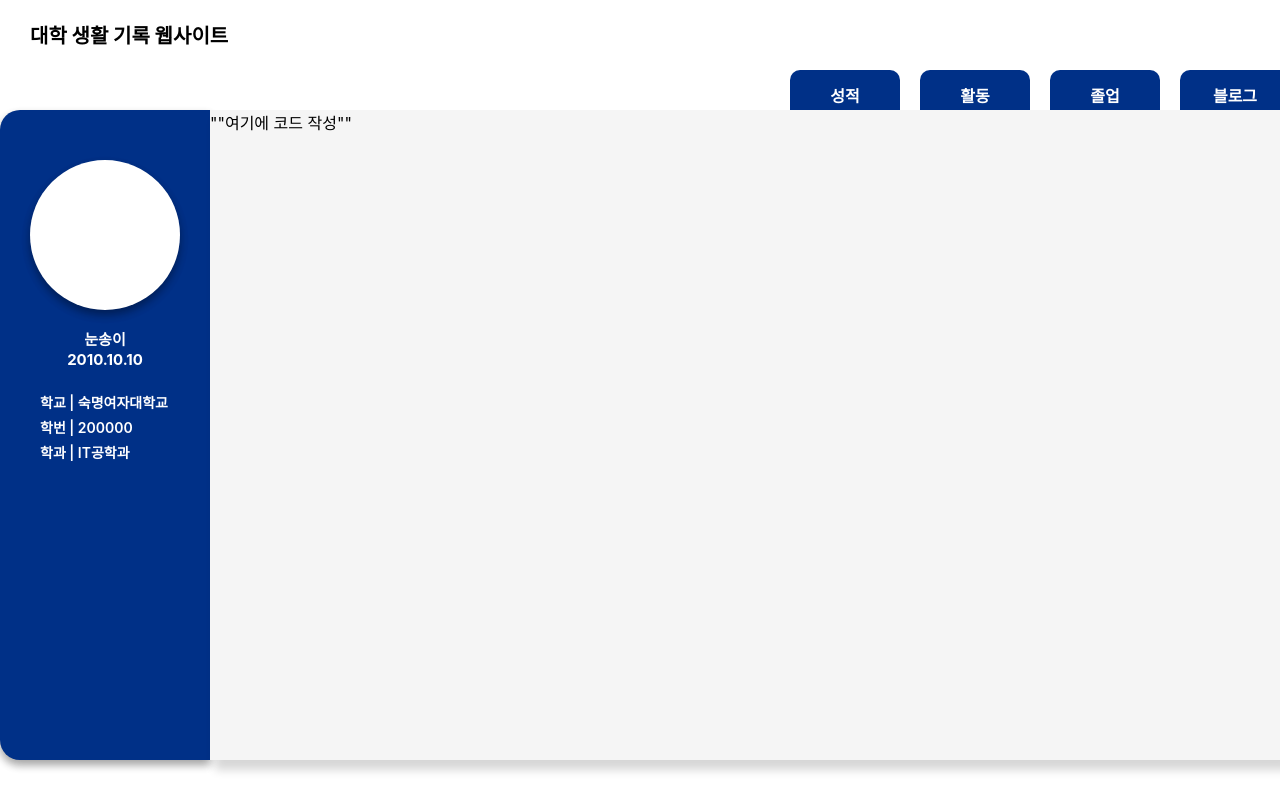
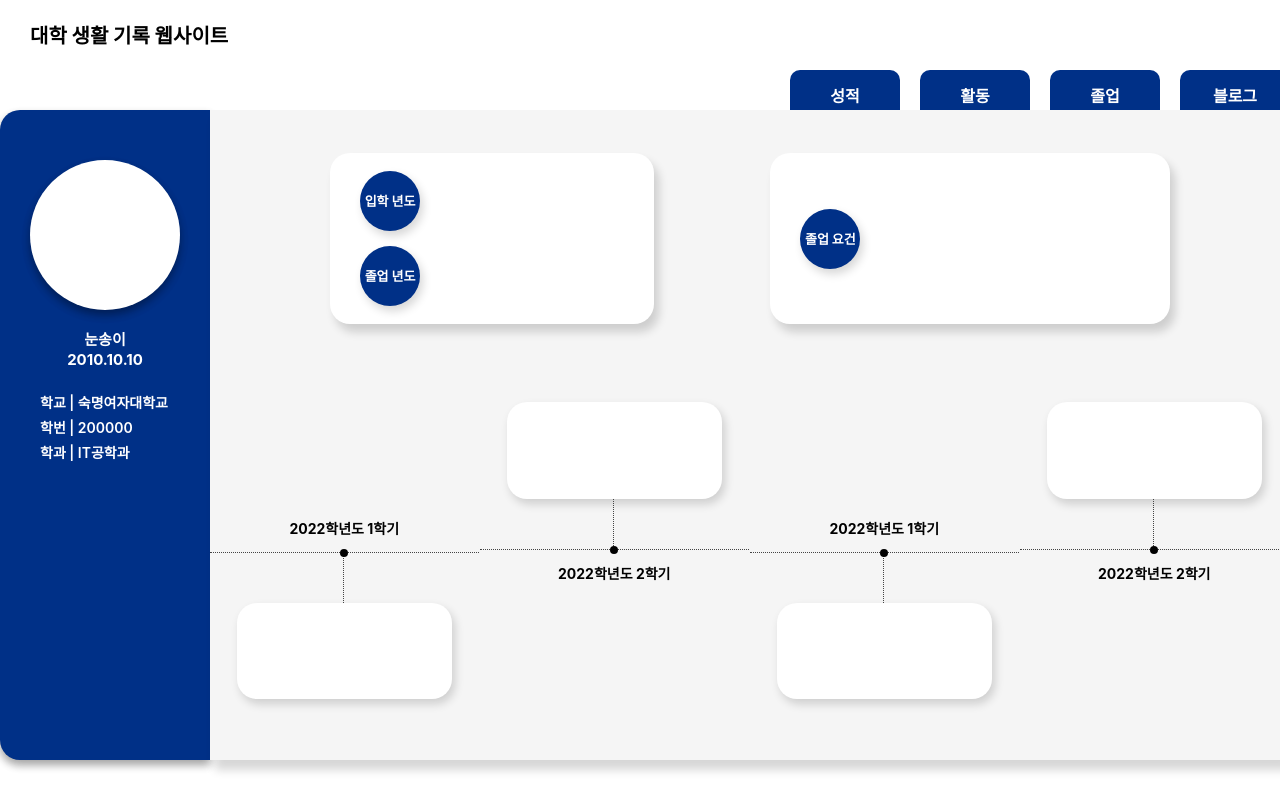
Before and after one commit to JIMIN1020/react-project-univ_life, a React (Create React App) app: page / in a window 1280 px wide. Built offline with nearby package versions, Linux system fonts and the light colour scheme.

Commit message:
1-졸업_UI디자인

```diff
--- a/src/App.js
+++ b/src/App.js
@@ -1,9 +1,10 @@
 import "./App.css";
+import GraduationPage from "./Pages/GraduationPage";
 import MainPage from "./Pages/MainPage";
 import Page from "./Pages/Page";
 
 function App() {
-  return <Page></Page>;
+  return <GraduationPage></GraduationPage>;
 }
 
 export default App;
--- /dev/null
+++ b/src/Pages/Components/GraduationPage/PlanBottom.js
@@ -0,0 +1,20 @@
+import React from "react";
+import styles from "./PlanBottom.module.css";
+
+const PlanBottom = () => {
+  return (
+    <div className={styles.container}>
+      <h3>2022학년도 1학기</h3>
+      <div className={styles.lines}>
+        <div className={styles.leftline}></div>
+        <div className={styles.circle}></div>
+        <div className={styles.rightline}></div>
+      </div>
+      <div className={styles.planBox}>
+        <div className={styles.plan}></div>
+      </div>
+    </div>
+  );
+};
+
+export default PlanBottom;
--- /dev/null
+++ b/src/Pages/Components/GraduationPage/PlanBottom.module.css
@@ -0,0 +1,58 @@
+.container {
+  width: 25%;
+  height: 100%;
+}
+
+.container h3 {
+  margin-top: 180px;
+  font-size: 14px;
+  text-align: center;
+}
+
+.planBox {
+  width: 100%;
+  height: 38%;
+
+  display: flex;
+  flex-direction: column;
+  align-items: center;
+}
+
+.plan {
+  background-color: white;
+  width: 80%;
+  height: 60%;
+
+  border-radius: 20px;
+  box-shadow: 3px 5px 10px rgba(0, 0, 0, 0.16);
+}
+
+.lines {
+  width: 100%;
+  display: flex;
+  justify-content: space-between;
+  position: relative;
+}
+
+.leftline {
+  width: 50%;
+  height: 50px;
+  border-top: 1.5px dotted rgb(68, 68, 68);
+  border-right: 1.5px dotted rgb(68, 68, 68);
+}
+
+.rightline {
+  width: 50%;
+  border-top: 1.5px dotted rgb(68, 68, 68);
+  margin-left: 1px;
+}
+
+.circle {
+  background-color: black;
+  border-radius: 50%;
+  width: 8px;
+  height: 8px;
+  position: absolute;
+  left: 129.8px;
+  margin-top: -3px;
+}
--- /dev/null
+++ b/src/Pages/Components/GraduationPage/PlanTop.js
@@ -0,0 +1,20 @@
+import React from "react";
+import styles from "./PlanTop.module.css";
+
+const PlanTop = () => {
+  return (
+    <div className={styles.container}>
+      <div className={styles.planBox}>
+        <div className={styles.plan}></div>
+      </div>
+      <div className={styles.lines}>
+        <div className={styles.leftline}></div>
+        <div className={styles.circle}></div>
+        <div className={styles.rightline}></div>
+      </div>
+      <h3>2022학년도 2학기</h3>
+    </div>
+  );
+};
+
+export default PlanTop;
--- /dev/null
+++ b/src/Pages/Components/GraduationPage/PlanTop.module.css
@@ -0,0 +1,62 @@
+.container {
+  width: 25%;
+  height: 100%;
+  margin-left: 1.5px;
+  margin-right: 1.5px;
+}
+
+.container h3 {
+  font-size: 14px;
+  text-align: center;
+  margin-bottom: 180px;
+}
+
+.planBox {
+  width: 100%;
+  height: 38.2%;
+
+  display: flex;
+  flex-direction: column;
+  align-items: center;
+  justify-content: end;
+}
+
+.plan {
+  background-color: white;
+  width: 80%;
+  height: 60%;
+
+  border-radius: 20px;
+  box-shadow: 3px 5px 10px rgba(0, 0, 0, 0.16);
+}
+
+.lines {
+  width: 100%;
+  display: flex;
+  justify-content: space-between;
+  position: relative;
+  margin-bottom: -1px;
+}
+
+.leftline {
+  width: 50%;
+  height: 50px;
+  border-bottom: 1.5px dotted rgb(68, 68, 68);
+  border-right: 1.5px dotted rgb(68, 68, 68);
+}
+
+.rightline {
+  width: 50%;
+  border-bottom: 1.5px dotted rgb(68, 68, 68);
+  margin-left: 1px;
+}
+
+.circle {
+  background-color: black;
+  border-radius: 50%;
+  width: 8px;
+  height: 8px;
+  position: absolute;
+  left: 129.7px;
+  top: 47px;
+}
--- /dev/null
+++ b/src/Pages/GraduationPage.js
@@ -0,0 +1,48 @@
+import React from "react";
+import styles from "./GraduationPage.module.css";
+import Profile from "./Components/Profile";
+import IndexBar from "./Components/IndexBar";
+import PlanBottom from "./Components/GraduationPage/PlanBottom";
+import PlanTop from "./Components/GraduationPage/PlanTop";
+
+const GraduationPage = () => {
+  return (
+    <div className={styles.container}>
+      <div className={styles.top}>
+        <h1>대학 생활 기록 웹사이트</h1>
+      </div>
+      <div className={styles.bottom}>
+        <IndexBar />
+        <div className={styles.contents}>
+          <Profile />
+          <div className={styles.contentBox}>
+            <div className={styles.contentTop}>
+              <div className={styles.div1}>
+                <div className={styles.line1}>
+                  <div className={styles.circle}>입학 년도</div>
+                </div>
+                <div className={styles.line2}>
+                  <div className={styles.circle}>졸업 년도</div>
+                </div>
+              </div>
+              <div className={styles.div2}>
+                <div className={styles.left}>
+                  <div className={styles.circle}>졸업 요건</div>
+                </div>
+                <div className={styles.todoContainer}></div>
+              </div>
+            </div>
+            <div className={styles.contentBottom}>
+              <PlanBottom />
+              <PlanTop />
+              <PlanBottom />
+              <PlanTop />
+            </div>
+          </div>
+        </div>
+      </div>
+    </div>
+  );
+};
+
+export default GraduationPage;
--- /dev/null
+++ b/src/Pages/GraduationPage.module.css
@@ -0,0 +1,119 @@
+.container {
+  width: 100vw;
+  height: 90vh;
+}
+
+.top {
+  width: 100%;
+  height: 50px;
+}
+
+.top h1 {
+  font-size: 20px;
+  margin: 20px 30px;
+}
+
+.bottom {
+  width: 100%;
+  height: 90%;
+  display: flex;
+  flex-direction: column;
+}
+
+.contents {
+  display: flex;
+  justify-content: center;
+  margin: 0 auto;
+  width: 1290px;
+  height: 650px;
+}
+
+.contentBox {
+  background-color: rgb(245, 245, 245);
+
+  border-radius: 0 10px 10px 0;
+  width: 1080px;
+  height: 650px;
+
+  box-shadow: 5px 10px 10px rgba(0, 0, 0, 0.16);
+}
+
+.contentTop {
+  width: 100%;
+  height: 35%;
+
+  display: flex;
+  justify-content: space-between;
+  align-items: center;
+}
+
+.div1 {
+  background-color: white;
+  width: 30%;
+  height: 75%;
+  border-radius: 20px;
+  box-shadow: 5px 8px 10px rgba(0, 0, 0, 0.16);
+
+  margin-left: 120px;
+  margin-top: 30px;
+}
+
+.line1 {
+  display: flex;
+  height: 85px;
+  align-items: center;
+  margin-top: 5px;
+  margin-bottom: -10px;
+}
+
+.line2 {
+  display: flex;
+  height: 85px;
+  align-items: center;
+}
+
+.div2 {
+  background-color: white;
+  width: 37%;
+  height: 75%;
+  border-radius: 20px;
+  box-shadow: 5px 8px 10px rgba(0, 0, 0, 0.16);
+
+  margin-right: 120px;
+  margin-top: 30px;
+
+  display: flex;
+}
+
+.left {
+  height: 100%;
+  display: flex;
+  align-items: center;
+}
+
+.circle {
+  background-color: rgb(0, 48, 135);
+  color: white;
+  display: flex;
+  justify-content: center;
+  align-items: center;
+  font-size: 13px;
+  font-weight: 800;
+  border-radius: 50%;
+  width: 60px;
+  height: 60px;
+  box-shadow: 3px 5px 10px rgba(0, 0, 0, 0.16);
+  margin: 0 30px;
+}
+
+.todoContainer {
+  height: 100%;
+  width: 70%;
+}
+
+.contentBottom {
+  width: 100%;
+  height: 65%;
+
+  display: flex;
+}
```
Also changed, not shown: 1 other file (tests, documents, lock files or other folders).
